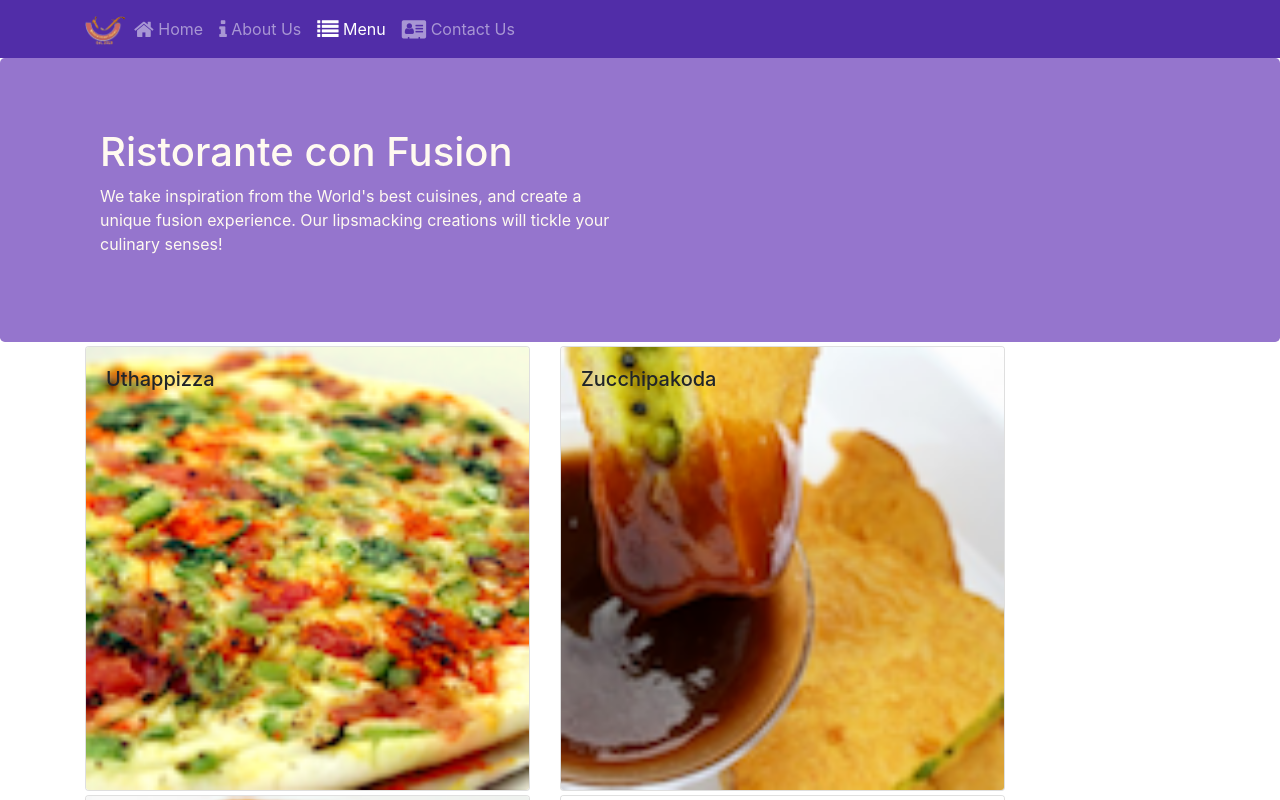
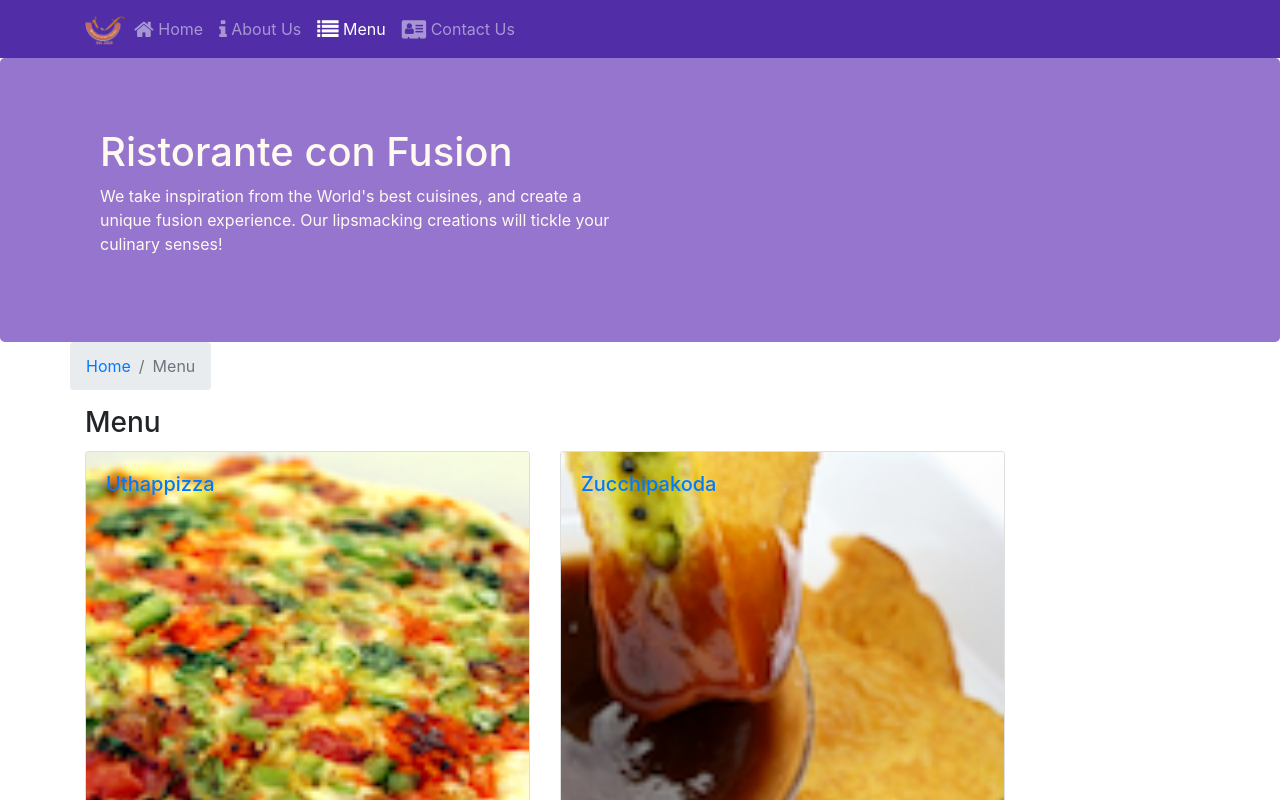
Before and after one commit to gsharathgoud/react-confusion, a React (Create React App) app: page /menu in a window 1280 px wide. Shown: the top 800 px of the page. Built offline with nearby package versions, Linux system fonts and the light colour scheme.

Commit message:
Single Page Applications Part-2

```diff
--- a/src/components/Contact.js
+++ b/src/components/Contact.js
@@ -1,8 +1,21 @@
 import React from "react";
+import { Breadcrumb, BreadcrumbItem } from "reactstrap";
+import { Link } from "react-router-dom";
 
 function Contact(props) {
   return (
     <div className="container">
+      <div className="row">
+        <Breadcrumb>
+          <BreadcrumbItem>
+            <Link to="/home">Home</Link>
+          </BreadcrumbItem>
+          <BreadcrumbItem active>Contact Us</BreadcrumbItem>
+        </Breadcrumb>
+        <div className="col-12">
+          <h3>Contact Us</h3>
+        </div>
+      </div>
       <div className="row row-content">
         <div className="col-12">
           <h3>Location Information</h3>
--- a/src/components/DishDetails.js
+++ b/src/components/DishDetails.js
@@ -1,8 +1,18 @@
 import React from "react";
-import { Card, CardImg, CardBody, CardTitle, CardText } from "reactstrap";
+import {
+  Card,
+  CardImg,
+  CardBody,
+  CardTitle,
+  CardText,
+  Breadcrumb,
+  BreadcrumbItem
+} from "reactstrap";
+import { Link } from "react-router-dom";
 
 function RenderDish({ dish }) {
   return (
+    <div className="col-12 col-md-5 mt-1">
       <Card>
         <CardImg width="100%" src={dish.image} alt={dish.name} />
         <CardBody>
@@ -10,12 +20,13 @@
           <CardText>{dish.description}</CardText>
         </CardBody>
       </Card>
+    </div>
   );
 }
 function RenderComments({ comments }) {
   const test = comments.map(comment => {
     return (
-      <div key={comment.id}>
+      <div className="col-12 col-md-5 mt-1" key={comment.id}>
         <li>
           <p>{comment.comment}</p>
           <p>
@@ -39,16 +50,23 @@
   );
 }
 const DishDetails = props => {
-  if (props.selectedDish != null) {
+  if (props.dish != null) {
     return (
       <div className="container">
         <div className="row">
-          <div className="col-12 col-md-5 mt-1">
-            <RenderDish dish={props.selectedDish} />
+          <Breadcrumb>
+            <BreadcrumbItem>
+              <Link to="/menu">Menu</Link>
+            </BreadcrumbItem>
+            <BreadcrumbItem active>{props.dish.name}</BreadcrumbItem>
+          </Breadcrumb>
+          <div className="col-12">
+            <h3>{props.dish.name}</h3>
           </div>
-          <div className="col-12 col-md-5 mt-1">
-            <RenderComments comments={props.selectedDish.comments} />
         </div>
+        <div className="row">
+          <RenderDish dish={props.dish} />
+          <RenderComments comments={props.comments} />
         </div>
       </div>
     );
--- a/src/components/Main.js
+++ b/src/components/Main.js
@@ -33,6 +33,19 @@
       );
     };
 
+    const DishWithId = ({ match }) => {
+      return (
+        <DishDetails
+          dish={
+            this.state.dishes.filter(
+              dish => dish.id === parseInt(match.params.dishId, 10)
+            )[0]
+          }
+          comments={this.state.comments.filter(comment => comment.dishId, 10)}
+        />
+      );
+    };
+
     return (
       <div>
         <Header />
@@ -43,6 +56,7 @@
             path="/menu"
             component={() => <Menu dishes={this.state.dishes} />}
           />
+          <Route path="/menu/:dishId" component={DishWithId} />
           <Route exact path="/contactus" component={Contact} />
           <Redirect to="/home" />
         </Switch>
--- a/src/components/Menu.js
+++ b/src/components/Menu.js
@@ -1,13 +1,23 @@
 import React from "react";
-import { Card, CardImg, CardImgOverlay, CardTitle } from "reactstrap";
+import {
+  Card,
+  CardImg,
+  CardImgOverlay,
+  CardTitle,
+  Breadcrumb,
+  BreadcrumbItem
+} from "reactstrap";
+import { Link } from "react-router-dom";
 
-function RenderMenuItem({ dish, onClick }) {
+function RenderMenuItem({ dish }) {
   return (
-    <Card onClick={() => onClick(dish.id)}>
-      <CardImg width="100%" src={dish.image} alt={dish.name} />
-      <CardImgOverlay>
-        <CardTitle>{dish.name}</CardTitle>
-      </CardImgOverlay>
+    <Card>
+      <Link to={`/menu/${dish.id}`}>
+        <CardImg width="100%" src={dish.image} alt={dish.name} />
+        <CardImgOverlay>
+          <CardTitle>{dish.name}</CardTitle>
+        </CardImgOverlay>
+      </Link>
     </Card>
   );
 }
@@ -23,6 +33,17 @@
 
   return (
     <div className="container">
+      <div className="row">
+        <Breadcrumb>
+          <BreadcrumbItem>
+            <Link to="/home">Home</Link>
+          </BreadcrumbItem>
+          <BreadcrumbItem active>Menu</BreadcrumbItem>
+        </Breadcrumb>
+        <div className="col-12">
+          <h3>Menu</h3>
+        </div>
+      </div>
       <div className="row">{menu}</div>
     </div>
   );
```
Lines whose indentation alone changed are shown as unchanged.
